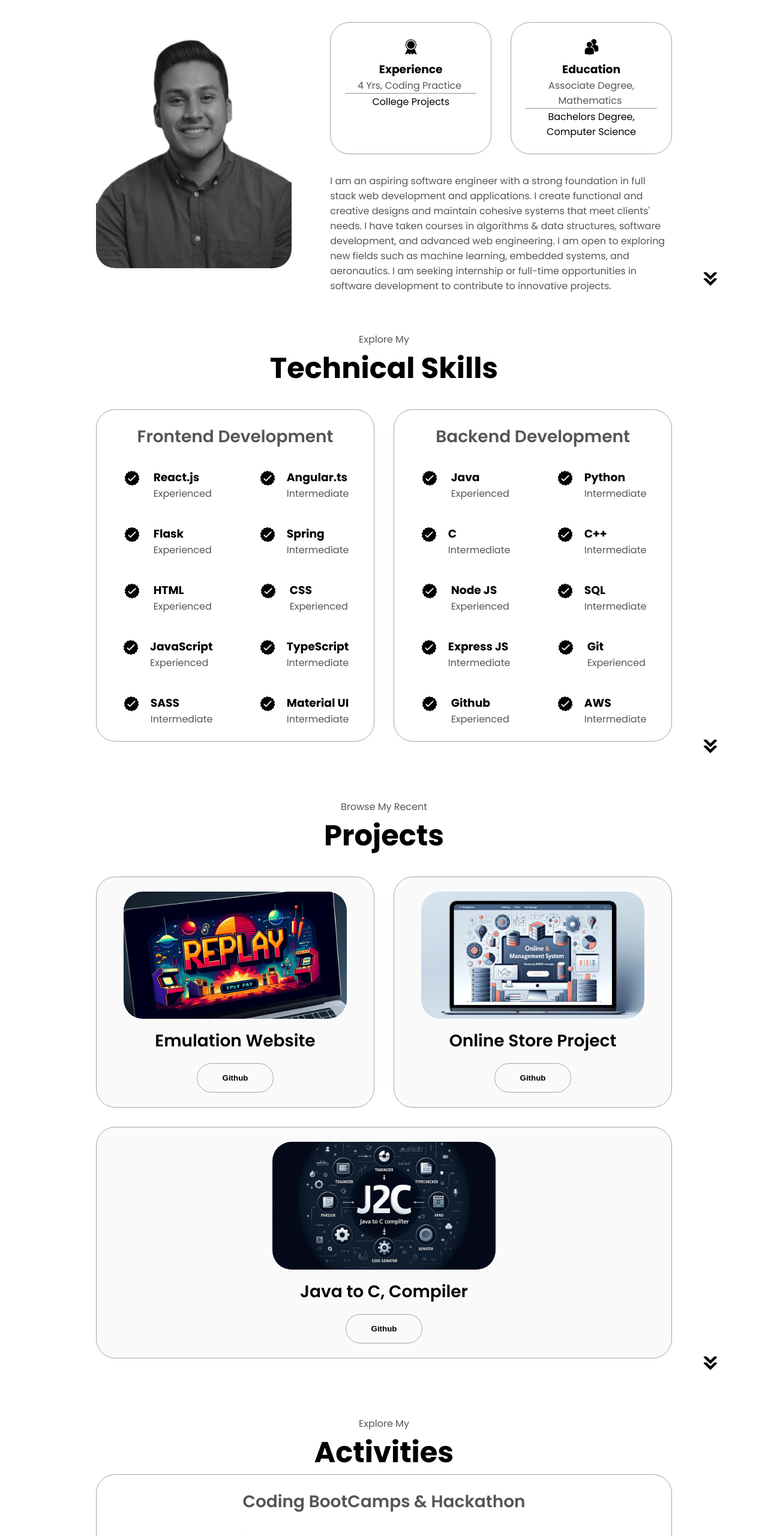
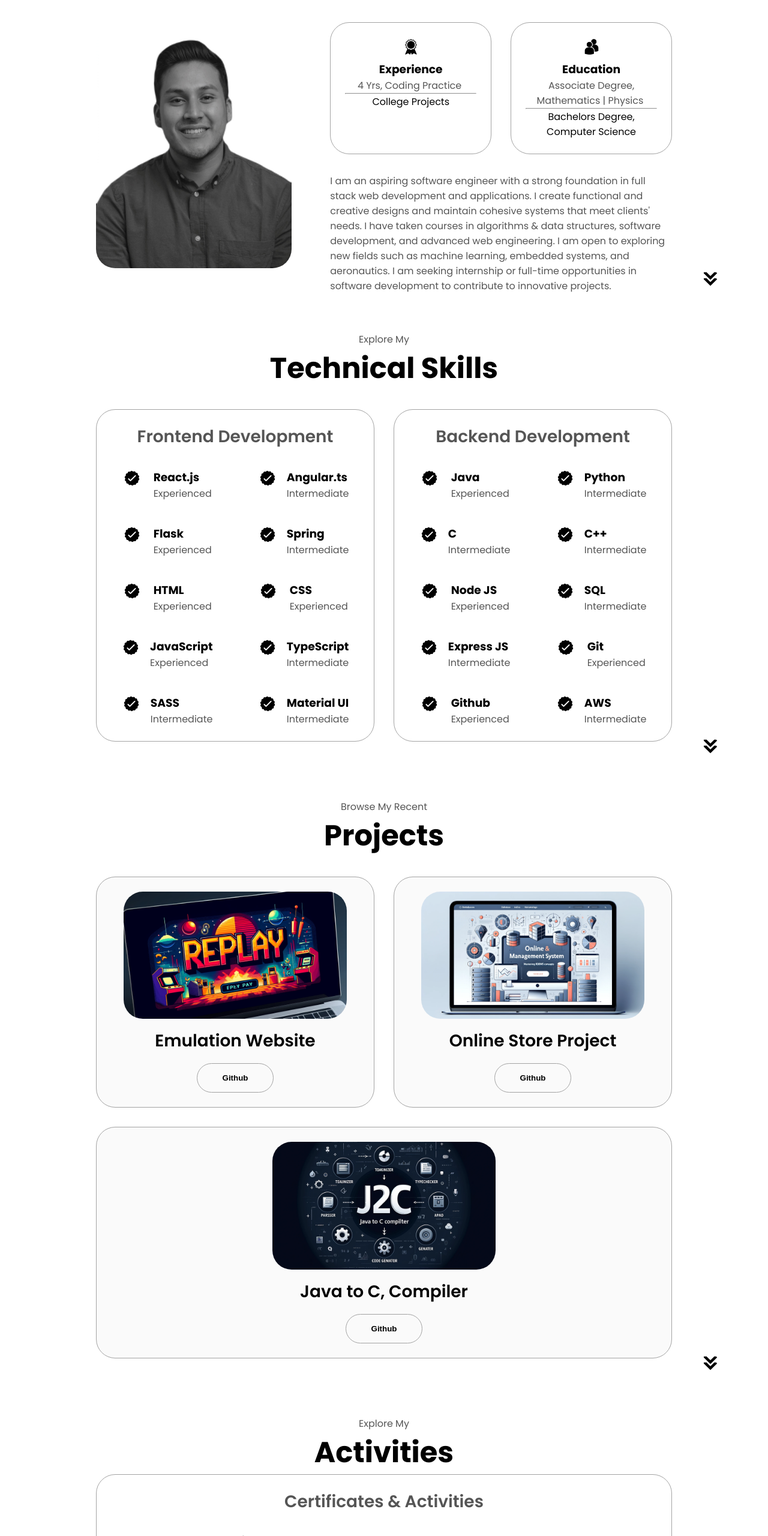
Before and after one commit to Luis-Izaguirre/Portfolio-Website, a plain HTML site: page index.html in a window 1280 px wide. Shown: the part 1020-3580 px from the top of the page at 60% size. Drawn offline with Linux system fonts and the light colour scheme.

Commit message:
small change

```diff
--- a/index.html
+++ b/index.html
@@ -102,7 +102,7 @@
                             class="icon"
                         />
                         <h3>Education</h3>
-                        <p>Associate Degree, Mathematics <br/><hr/> Bachelors Degree, Computer Science</p>
+                        <p>Associate Degree, Mathematics | Physics <br/><hr/> Bachelors Degree, Computer Science</p>
                     </div>
                 </div>
                 <div class="text-container">
@@ -409,7 +409,7 @@
         <div class="experience-details-container">
 
                 <div class="details-container">
-                    <h2 class="experience-sub-title">Coding BootCamps & Hackathon</h2>
+                    <h2 class="experience-sub-title">Certificates & Activities</h2>
                     <div class="article-container">
                         <div>
                             <img src="./assets/checkmark.png"
```
